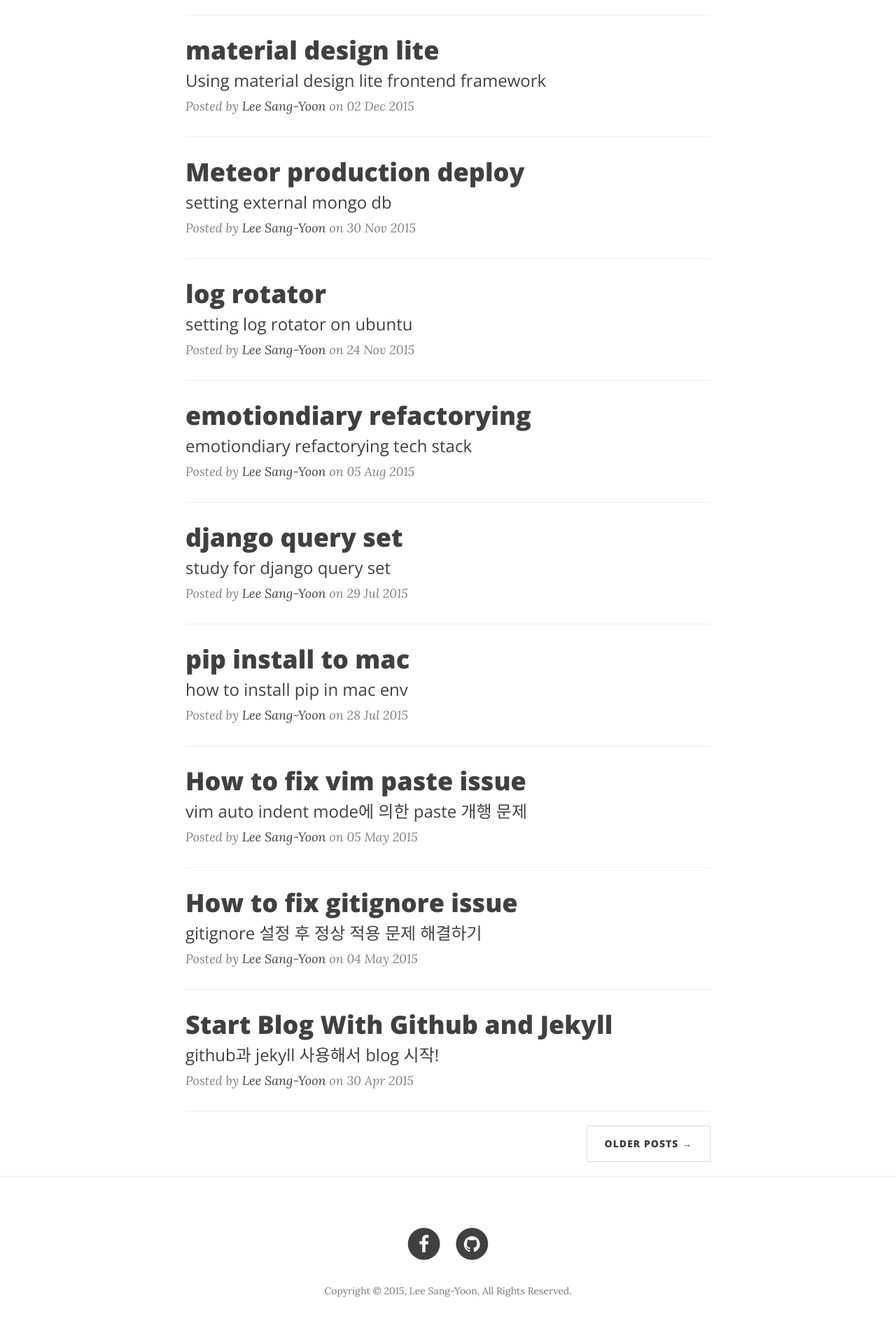
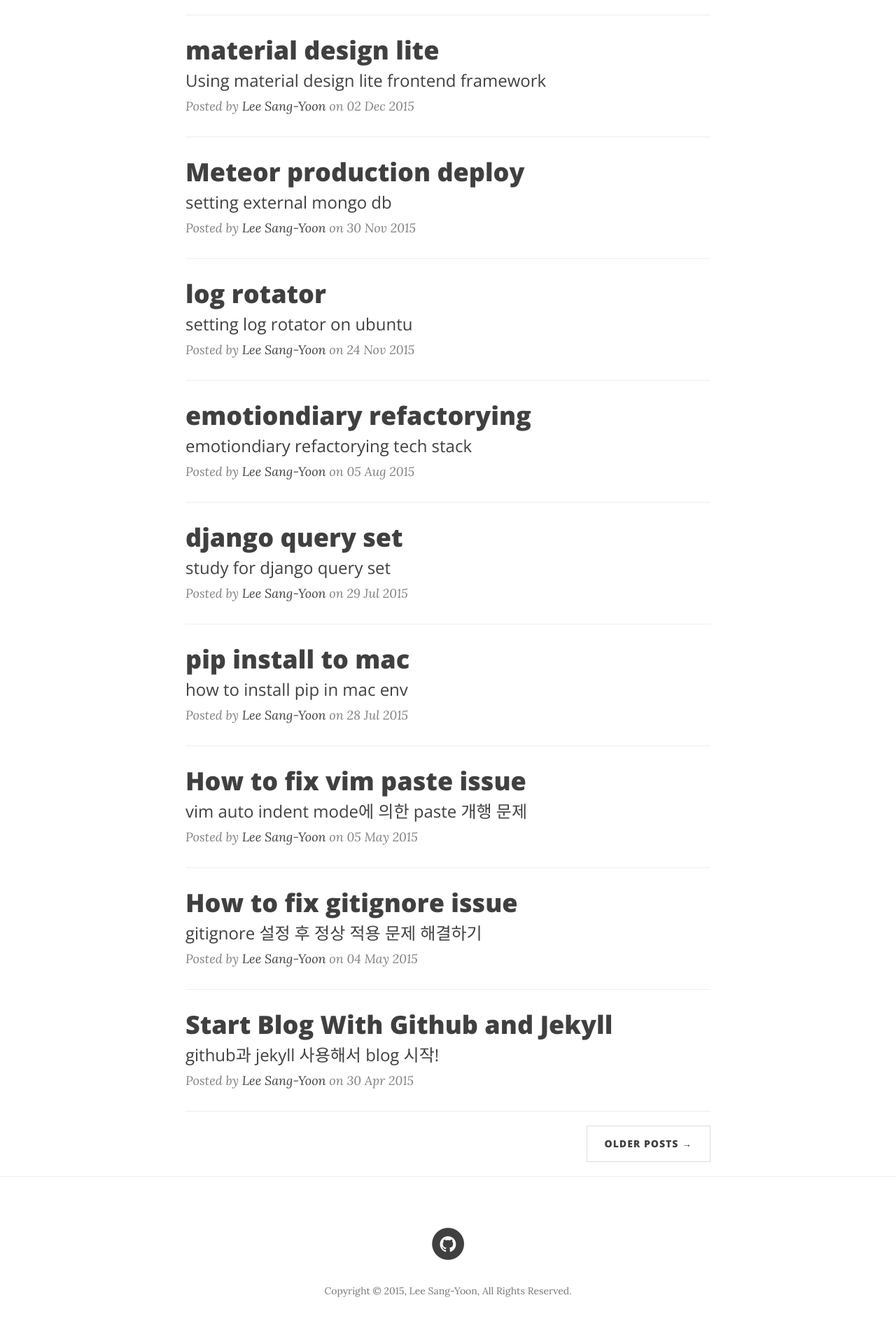
Before and after one commit to pinetree408/pinetree408.github.io, a Jekyll site: the page built from index.html, in a window 1280 px wide. Shown: the part 2216-4136 px from the top of the page at 70% size. Built offline with Jekyll 4.4.1, drawn with Linux system fonts in a browser that asks for light colours; nearby versions of some CDN libraries.

Commit message:
Remove facebook info at footer

```diff
--- a/_layouts/default.html
+++ b/_layouts/default.html
@@ -65,14 +65,6 @@
                 <div class="col-lg-8 col-lg-offset-2 col-md-10 col-md-offset-1">
                     <ul class="list-inline text-center">
                         <li>
-                            <a href="https://www.facebook.com/lee.sangyoon.980">
-                                <span class="fa-stack fa-lg">
-                                    <i class="fa fa-circle fa-stack-2x"></i>
-                                    <i class="fa fa-facebook fa-stack-1x fa-inverse"></i>
-                                </span>
-                            </a>
-                        </li>
-                        <li>
                             <a href="https://github.com/pinetree408">
                                 <span class="fa-stack fa-lg">
                                     <i class="fa fa-circle fa-stack-2x"></i>
```
